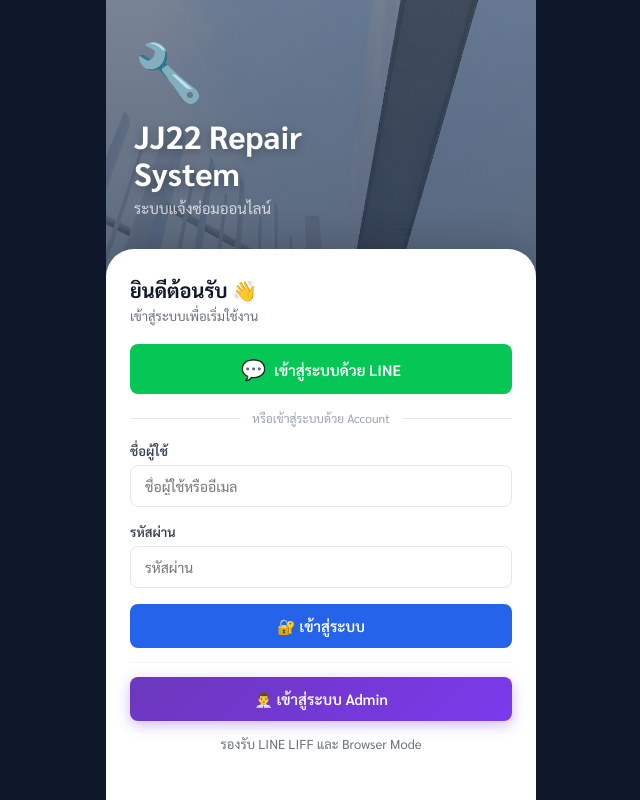
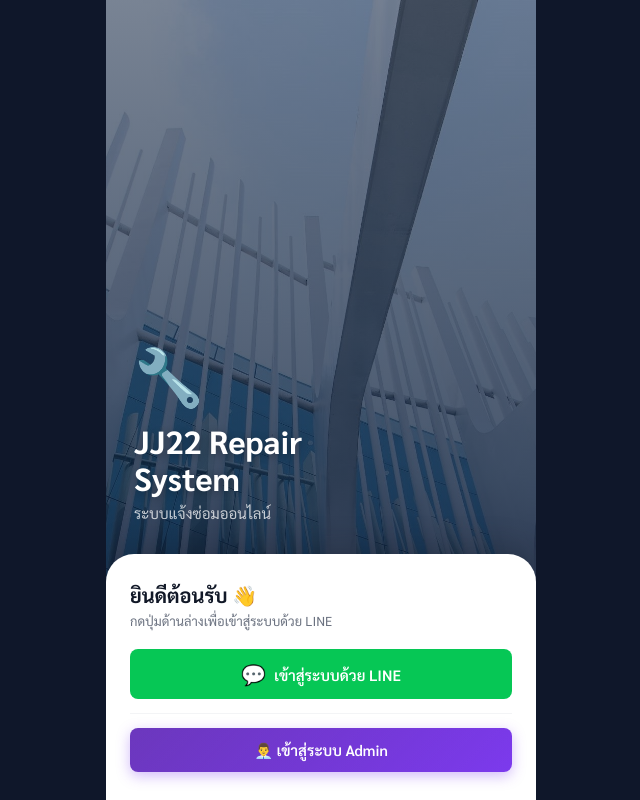
Before and after one commit to thotsaphon19/-JJ_Repair_System, a website: page public/index.html in a window 1280 px wide. Shown: the whole page, without its empty margins (319-959 px from the left). Drawn offline with Linux system fonts and the light colour scheme.

Commit message:
Update index.html

```diff
--- a/public/index.html
+++ b/public/index.html
@@ -47,25 +47,12 @@
     </div>
     <div class="login-card">
       <h2>ยินดีต้อนรับ 👋</h2>
-      <p>เข้าสู่ระบบเพื่อเริ่มใช้งาน</p>
+      <p>กดปุ่มด้านล่างเพื่อเข้าสู่ระบบด้วย LINE</p>
 
       <!-- LINE Login -->
       <button class="btn btn-line" id="btn-line-login">
         <span style="font-size:20px;">💬</span> เข้าสู่ระบบด้วย LINE
       </button>
-
-      <div class="login-divider"><span>หรือเข้าสู่ระบบด้วย Account</span></div>
-
-      <!-- Browser fallback -->
-      <div class="form-group">
-        <label class="form-label">ชื่อผู้ใช้</label>
-        <input class="form-control" type="text" id="login-user" placeholder="ชื่อผู้ใช้หรืออีเมล">
-      </div>
-      <div class="form-group">
-        <label class="form-label">รหัสผ่าน</label>
-        <input class="form-control" type="password" id="login-pass" placeholder="รหัสผ่าน">
-      </div>
-      <button class="btn btn-primary" id="btn-browser-login">🔐 เข้าสู่ระบบ</button>
 
       <!-- Admin Login Button -->
       <div style="margin-top:14px;padding-top:14px;border-top:1px solid var(--gray-100);">
@@ -73,8 +60,6 @@
           👨‍💼 เข้าสู่ระบบ Admin
         </button>
       </div>
-
-      <p class="login-note">รองรับ LINE LIFF และ Browser Mode</p>
     </div>
   </div>
 </div>
@@ -95,7 +80,7 @@
         <span style="font-size:22px;">🔐</span>
         <div>
           <div style="font-size:13px;font-weight:700;color:#7c3aed;">Admin Access</div>
-          <div style="font-size:11px;color:#6b7280;margin-top:1px;">Default: admin / admin1234</div>
+          <div style="font-size:11px;color:#6b7280;margin-top:1px;">เฉพาะผู้ดูแลระบบเท่านั้น</div>
         </div>
       </div>
 
```
